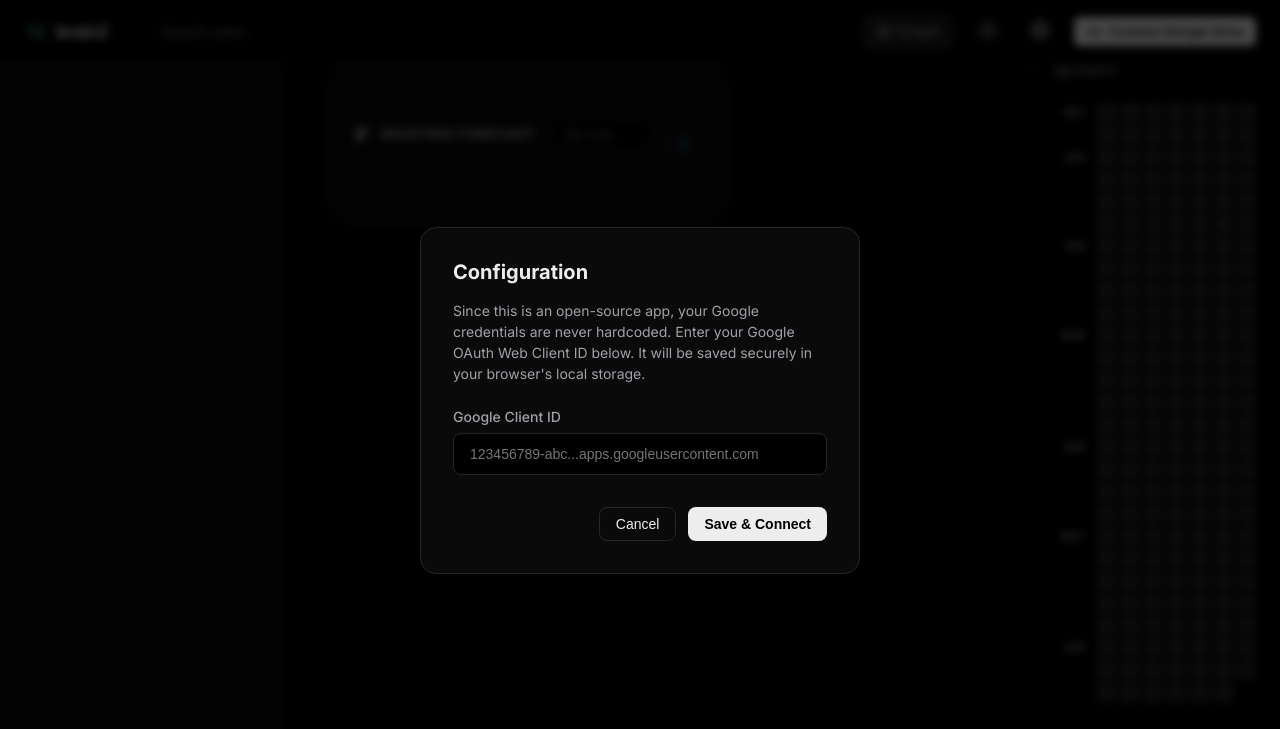
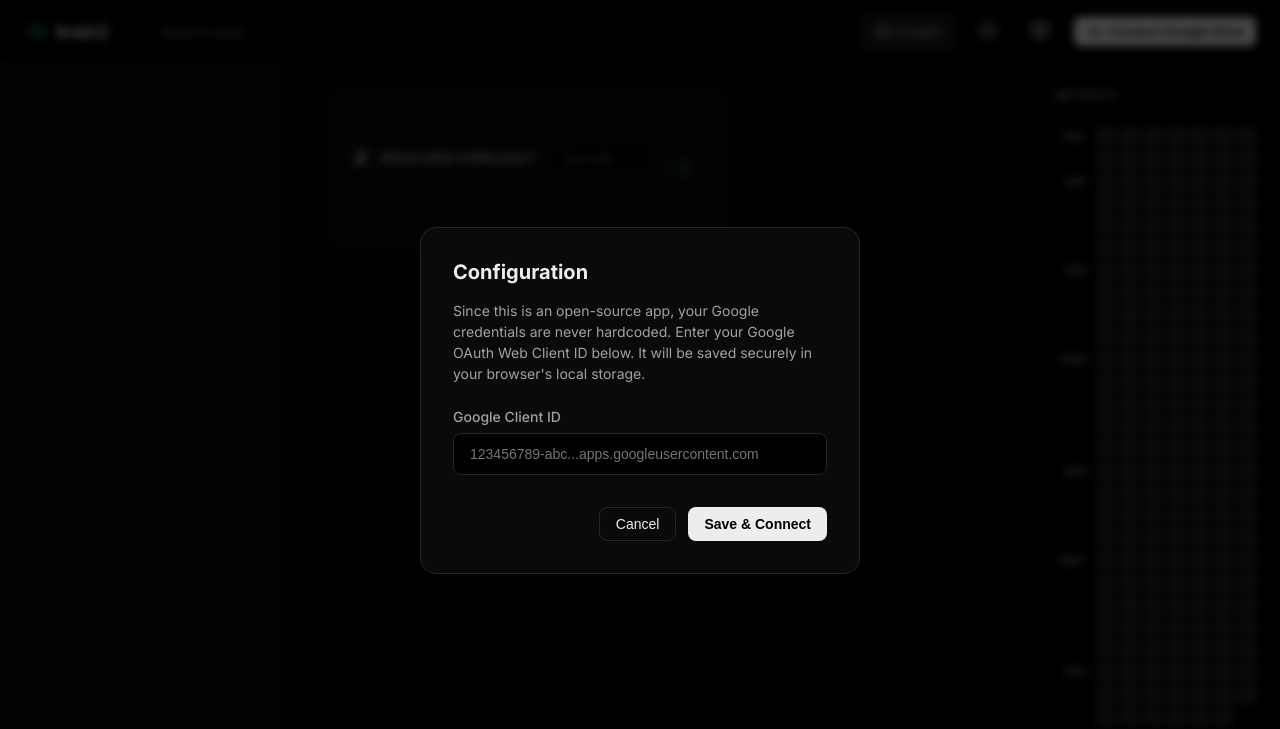
Before and after one commit to secretsciencelab/viwoods-brain2, a plain HTML site: page webapp/index.html in a window 1280 px wide. Drawn offline with nearby package versions, Linux system fonts and the light colour scheme.

Commit message:
style: add 24px top padding to all columns for breathing room

```diff
--- a/webapp/styles.css
+++ b/webapp/styles.css
@@ -235,7 +235,7 @@ main {
     overflow-y: auto;
     background: var(--bg-base);
     position: relative;
-    padding: 0 300px 64px 48px; /* Leave space for right sidebar */
+    padding: 24px 300px 64px 48px; /* Leave space for right sidebar */
     scroll-behavior: smooth;
 }
 
@@ -246,7 +246,7 @@ main {
     right: 0;
     width: 250px;
     height: calc(100vh - 64px);
-    padding: 0 24px 48px 24px;
+    padding: 24px 24px 48px 24px;
     overflow-y: auto;
     border-left: 1px solid var(--border-color);
     background: var(--bg-base);
```
